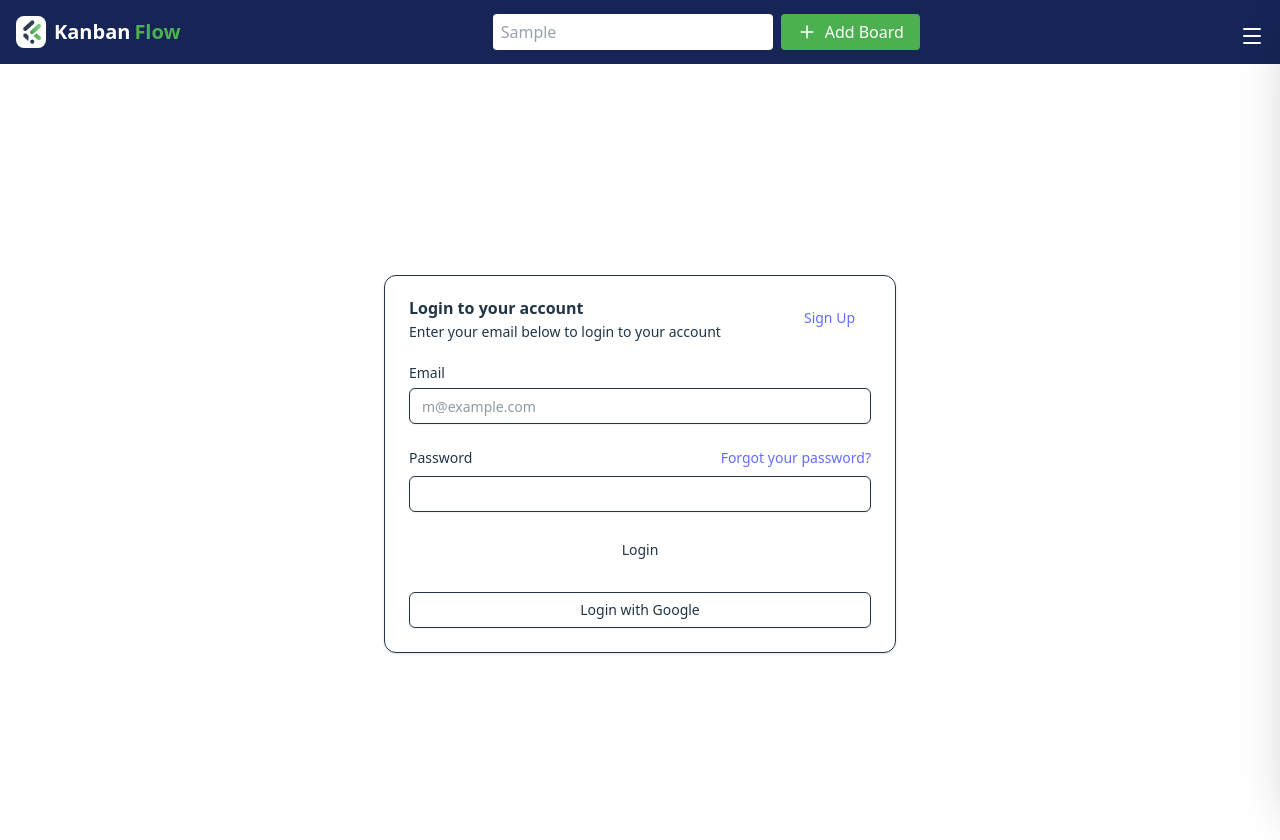
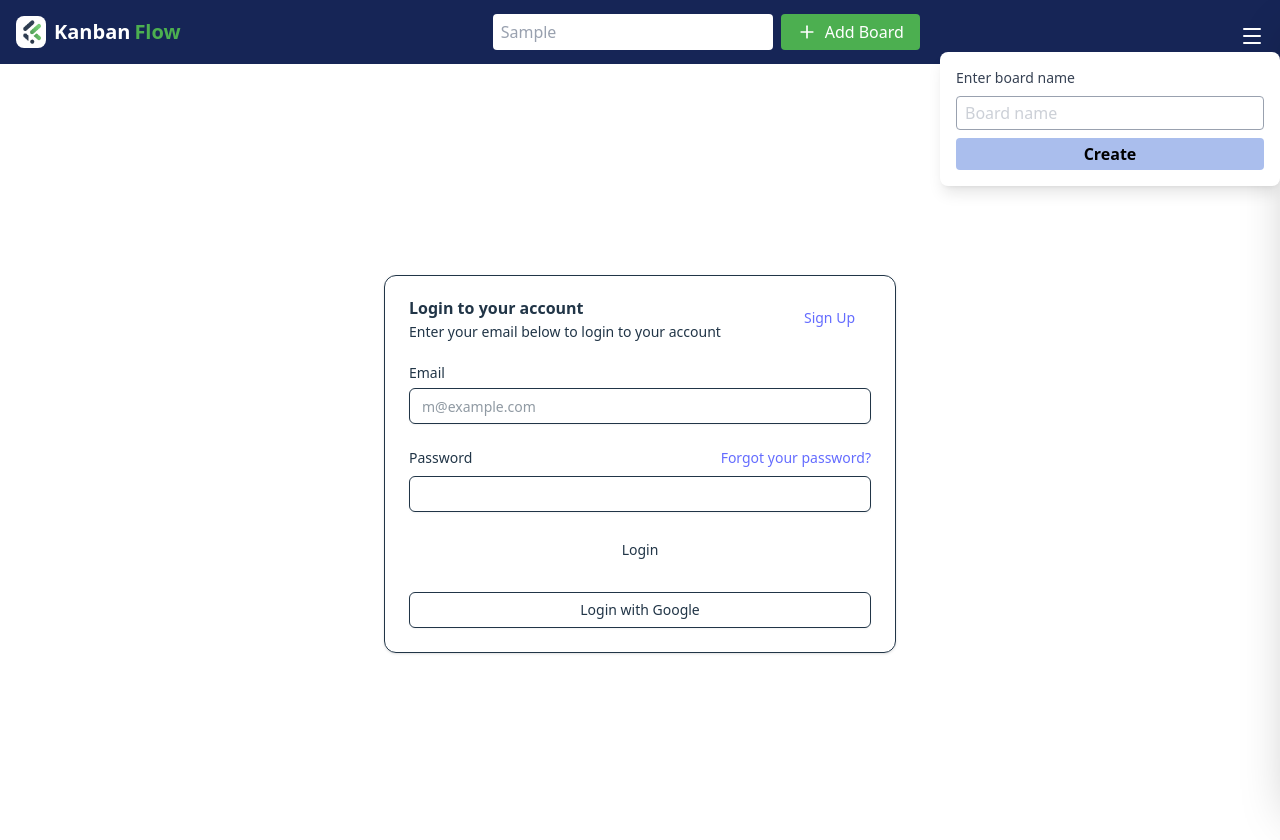
Before and after one commit to abrar840/kanban-project, a React app in the folder frontend/: page / in a window 1280 px wide. Both pictures are taken after typing "Sample" into the empty fields and a click on the button "Add Board". Shown: the top 840 px of the page. Built offline with nearby package versions, Linux system fonts and the light colour scheme; no server answers; the HTML template or start-up script is replaced by a standard one.

Commit message:
-add task button in topbar working

```diff
--- a/frontend/src/App.jsx
+++ b/frontend/src/App.jsx
@@ -10,17 +10,19 @@ import PrivateRoute from "./components/ProtectedRoute";
 function App() {
   const [sidebarOpen, setSidebarOpen] = useState(false);
   const [board,setBoard]=useState();
+  const [addBoard,setAddBoard]=useState(null);
+  const [addMethod,setAddMethod]=useState(null);
 
   return (
     <div className="relative min-h-screen">
       {/* Topbar with hamburger menu at right */}
 
-      <TopBar onOpen={() => setSidebarOpen(true)} />
+      <TopBar onOpen={() => setSidebarOpen(true)}  addMethod={addMethod}/>
       <SideBar open={sidebarOpen} onClose={() => setSidebarOpen(false)} setBoard={setBoard} />
       <div className="min-h-screen w-[]">
         <Routes>
 
-          <Route path="/" element= {<PrivateRoute> <Board board={board}/></PrivateRoute>} />
+          <Route path="/" element= {<PrivateRoute> <Board board={board}   setAddMethod={setAddMethod}/></PrivateRoute>} />
           <Route
             path="/login"
             element={
--- a/frontend/src/components/TopBar.jsx
+++ b/frontend/src/components/TopBar.jsx
@@ -1,6 +1,30 @@
 import React from 'react';
 import { Plus, Search, Menu } from 'lucide-react';
-const TopBar = ({ onOpen }) => {
+import { useState, useEffect, use } from "react";
+import { useRef } from 'react'
+
+const TopBar = ({ onOpen, addMethod }) => {
+
+
+    const popupRef = useRef(null);
+    const [showPopup, setShowPopup] = useState(false);
+    const [boardName, setBoardName] = useState(null);
+
+
+    useEffect(() => {
+        const handleClickOutside = (e) => {
+            if (!popupRef.current?.contains(e.target)) {
+                setShowPopup(false);
+            }
+        };
+
+        document.addEventListener("click", handleClickOutside);
+        return () => document.removeEventListener("click", handleClickOutside);
+    }, []);
+
+
+
+
     return (
         <div className="w-full h-16">
             <div className="topbar flex items-center justify-between bg-blue-950 w-full h-full px-4">
@@ -14,12 +38,43 @@ const TopBar = ({ onOpen }) => {
                 </div>
 
 
-                <div className="search-bar text-gray-400 gap-2 md:flex hidden sm:flex lg:flex">
+                <div ref={popupRef} className="search-bar text-gray-400 gap-2 md:flex hidden sm:flex lg:flex">
                     <input type="text" className='bg-white rounded h-9 md:w-70 p-2' placeholder='Search' />
-                    <button className='flex items-center gap-2 h-9 px-4 bg-[#4CAF50] text-white rounded'>
+                    <button className='flex items-center gap-2 h-9 px-4 bg-[#4CAF50] text-white rounded'
+                        onClick={() => setShowPopup(true)}>
                         <Plus size={20} color="white" />
                         Add Board
                     </button>
+                    {showPopup && (
+                        <div
+
+                            className="absolute top-11 left-235 mt-2 bg-white shadow-lg rounded-lg p-4 z-50 min-w-[220px] transition-transform duration-300"
+
+                        >
+                            <label className="block mb-2 text-sm font-medium text-gray-700">
+                                Enter board name
+                            </label>
+                            <input
+                                type="text"
+                                value={boardName}
+                                onChange={(e) => setBoardName(e.target.value)}
+                                className="w-full border rounded px-2 py-1 mb-2 focus:outline-none focus:ring-2 focus:ring-blue-400"
+                                placeholder="Board name"
+                            />
+                            <button
+                                className="bg-[#aabeed] text-black px-3 py-1 rounded font-semibold hover:bg-[#8fa9ff] transition w-full"
+                                onClick={() => {
+                                    if (addMethod && boardName?.trim()) {
+                                        addMethod(boardName.trim());
+
+                                        setShowPopup(false);
+                                    }
+                                }}
+                            >
+                                Create
+                            </button>
+                        </div>
+                    )}
                 </div>
 
                 <div className="search-bar text-gray-400 gap-2 flex sm:hidden items-center">
--- a/frontend/src/pages/Board.jsx
+++ b/frontend/src/pages/Board.jsx
@@ -3,7 +3,8 @@ import React from "react";
 import TopBar from "@/components/TopBar";
 import { X, Plus } from "lucide-react";
 import api from "@/lib/axios";
-const Board = ({ board }) => {
+import { buttonVariants } from "@/components/ui/button";
+const Board = ({ board,setAddMethod}) => {
 
 
 
@@ -18,8 +19,10 @@ const Board = ({ board }) => {
     const [title, setTitle] = useState("Title");
     const [currentBoard, setCurrentBoard] = useState(null);
     const [currentBoardData, setCurrentBoardData] = useState(null);
-    const [board_id, setBoard_id] = useState(12);
+    const [board_id, setBoard_id] = useState(board);
     const [allColumns, setAllColumns] = useState([]);
+    const [dataChangeTrigger, setDataChangeTrigger] = useState(0);
+
     const [inputValues, setInputValues] = useState({
         1: "",
         2: "",
@@ -85,6 +88,7 @@ const Board = ({ board }) => {
         if (fromColumn === toColumn) return;
 
         setSavedData((prev) => {
+
             const fromList = [...prev[fromColumn]];
             const [movedCard] = fromList.splice(cardIndex, 1); // remove card from old list
 
@@ -102,11 +106,17 @@ const Board = ({ board }) => {
 
     //NOW here on every cnae we will be saving record to dbn
     const saveTitleToDatabase = async (newTitle) => {
+
+        console.log(newTitle)
+        console.log("ddddd", currentBoard)
+
+
+
         if (currentBoard) {
-            const res = await api.put(`/update-board/${currentBoard.id}`, {
+            const res = await api.put(`/update-board/${currentBoard}`, {
                 name: newTitle,
                 total_cols: 3,
-                id: currentBoard.id
+                id: currentBoard
             });
             if (res) {
                 alert("saved");
@@ -121,10 +131,13 @@ const Board = ({ board }) => {
                 if (res) {
                     alert("saved");
                     setTitle(res.data.name);
+                    setCurrentBoard(res.data.id)
+
+                    setDataChangeTrigger(prev => prev + 1)
                     // Save board id to localStorage after creation
-                    localStorage.setItem("selectedBoardId", res.data.id);
-                    setBoard_id(res.data.id);
-                    setCurrentBoard({ id: res.data.id, name: res.data.name });
+
+
+
                 }
             } catch (err) {
                 console.error("Failed to save title:", err);
@@ -136,6 +149,11 @@ const Board = ({ board }) => {
 
 
     const savecolumnToDatabase = async (newTitle, position, board_id) => {
+        if (!currentBoard) {
+
+            saveTitleToDatabase(title);
+            setDataChangeTrigger(prev => prev + 1);
+        }
 
         try {
             const res = await api.post("/create-column", {
@@ -146,6 +164,8 @@ const Board = ({ board }) => {
             if (res) {
                 alert("saved");
                 setTitle(res.data.name);
+                setDataChangeTrigger(prev => prev + 1);
+
             }
         } catch (err) {
             console.error("Failed to save title:", err);
@@ -162,9 +182,13 @@ const Board = ({ board }) => {
             const column = allColumns.find(col => col.position === position);
 
             if (!column) {
+                savecolumnToDatabase(todo, 1, board_id)
+                savecolumnToDatabase(inprogress, 2, board_id)
+                savecolumnToDatabase(done, 3, board_id)
+                setDataChangeTrigger(prev => prev + 1);
                 console.error("Column not found for position:", position);
 
-                 console.error("Column not found for position:",allColumns);
+                console.error("Column not found for position:", allColumns);
                 return;
             }
 
@@ -178,7 +202,7 @@ const Board = ({ board }) => {
             });
             if (res) {
                 alert("saved");
-
+                setDataChangeTrigger(prev => prev + 1);
             }
         } catch (err) {
             console.error("Failed to save title:", err);
@@ -189,15 +213,24 @@ const Board = ({ board }) => {
 
 
 
+    const initiateBoard = (title) => {
+
+        saveTitleToDatabase(title);
+
+    }
+
+useEffect(() => {
+  setAddMethod(() => initiateBoard); // pass function
+}, []);
 
 
 
 
-
-
-
-
-
+    useEffect(() => {
+        if (currentBoard) {
+            localStorage.setItem("selectedBoardId", currentBoard);
+        }
+    }, [dataChangeTrigger, currentBoard]);
 
 
 
@@ -213,6 +246,7 @@ const Board = ({ board }) => {
             }
         }
         setCurrentBoard(boardToUse);
+        setBoard_id(boardToUse);
 
         const fetchBoardData = async () => {
             try {
@@ -257,14 +291,14 @@ const Board = ({ board }) => {
         if (boardToUse) {
             fetchBoardData();
         }
-    }, [board]);
+    }, [board, dataChangeTrigger]);
 
 
     useEffect(() => {
         if (board) {
             localStorage.setItem("selectedBoardId", board);
         }
-    }, [board]);
+    }, [board, dataChangeTrigger]);
 
 
 
@@ -278,9 +312,13 @@ const Board = ({ board }) => {
 
     return (
         <div className="w-full h-full bg-[rgb(143,169,255)]">
+
+
             <div className="main w-full p-5 box-border">
-                <div className="bg-[#aabeed] h-[90vh] rounded-4xl p-5">
-                    <div className="title px-3">
+
+
+                <div className="bg-[#aabeed] h-[100%] min-h-screen rounded-4xl p-5">
+                    {currentBoard && <>     <div className="title px-3">
                         <input
                             type="text"
                             value={title}
@@ -501,7 +539,17 @@ const Board = ({ board }) => {
                                     )}
                                 </div>
                             </div>
+                        </div> </>}
+                    {!currentBoard && (
+                        <div className="flex justify-center items-center min-h-[60vh]">
+                            <button
+                                className="bg-[#aabeed] text-black px-6 py-3 rounded-lg font-semibold shadow shadow-black hover:bg-[#8fa9ff] transition"
+                                onClick={() => initiateBoard(title)}
+                            >
+                                Add Board
+                            </button>
                         </div>
+                    )}
                 </div>
             </div>
         </div>
```
Lines whose indentation alone changed are shown as unchanged.
